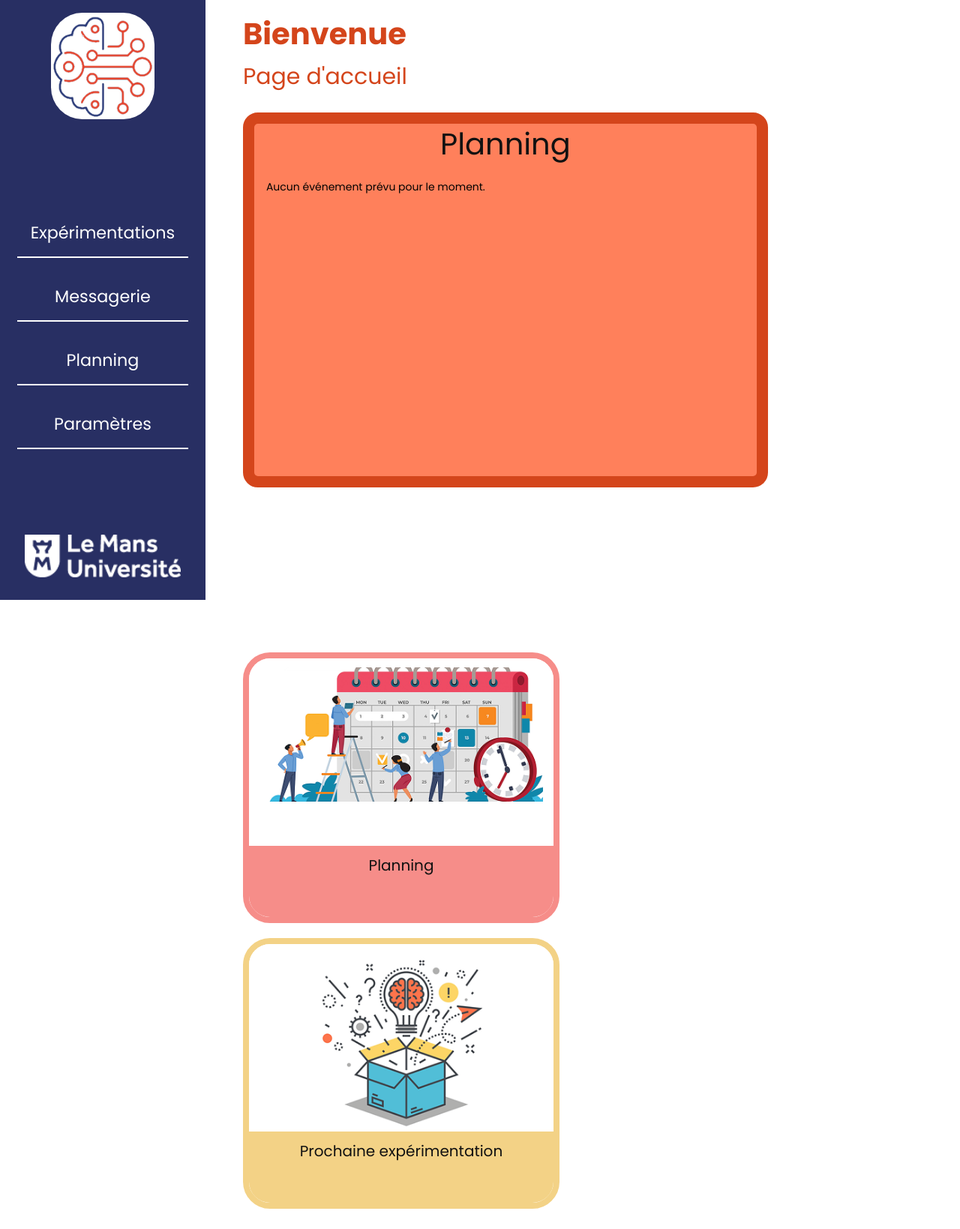
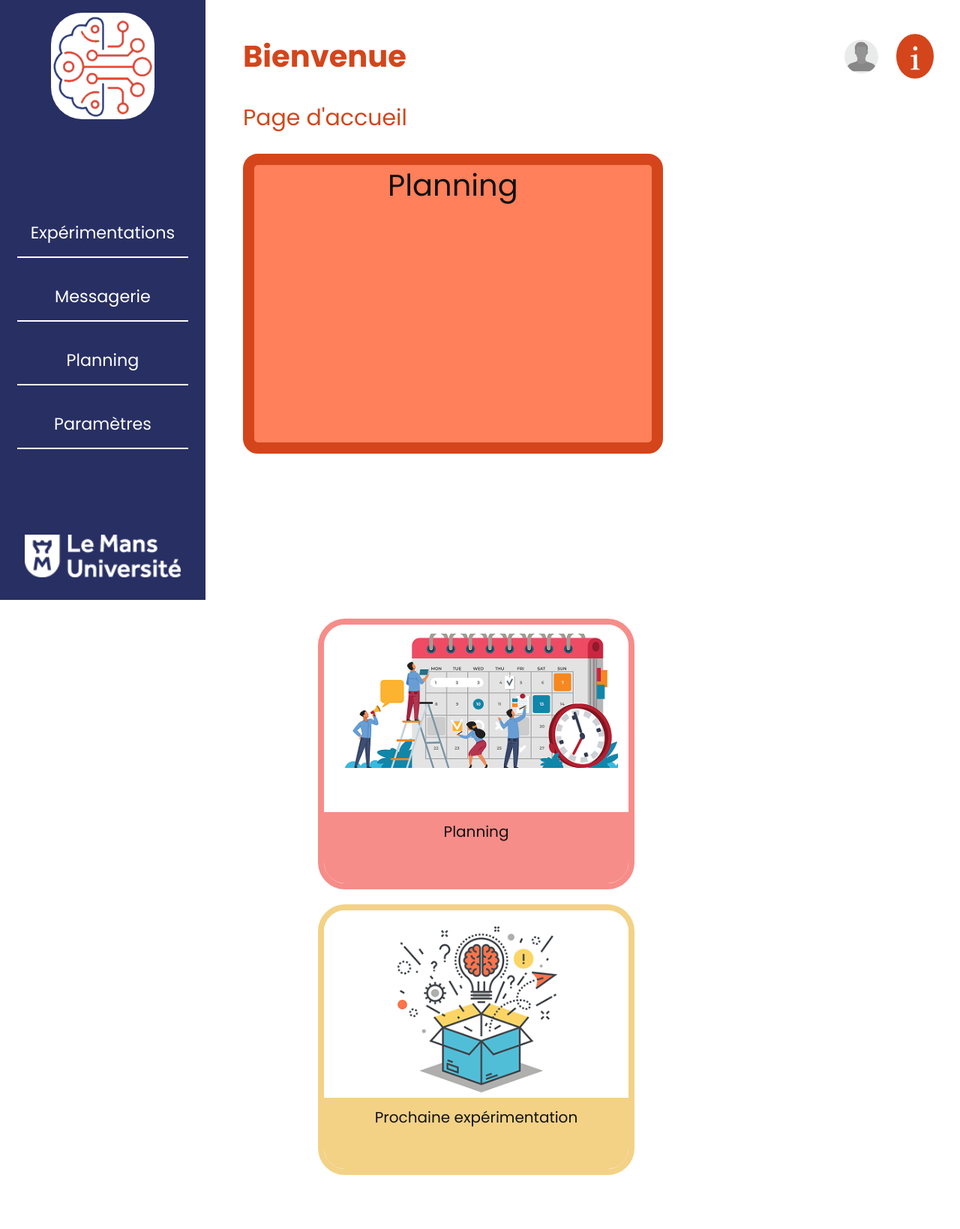
Before and after one commit to AkiowDev/Prismelium, a PHP site: page /Prismelium/Participant/accueilParticipant/accueilParticipantView.php in a window 1280 px wide. Shown: the whole page at 75% size. After the commit the page ends 1567 px from the top, so only its background shows below. Run offline with PHP 8.4, Linux system fonts and the light colour scheme.

Commit message:
modif accueil participant

```diff
--- a/Participant/accueilParticipant/accueilParticipant.css
+++ b/Participant/accueilParticipant/accueilParticipant.css
@@ -1,17 +1,25 @@
 :root {
     color-scheme: light;
     font-family: Poppins, Inter, Arial, sans-serif;
+
     --sidebar-width: clamp(220px, 21.4vw, 308px);
+    --sidebar-color: #282f63;
+    --title-color: #d4451b;
 }
+
 * {
     box-sizing: border-box;
+}
+
+body {
+    min-width: 320px;
+    min-height: 100vh;
     margin: 0;
-    padding: 0;
+    overflow-x: hidden;
+    background: #fff;
+    color: #111;
 }
-body {
-    font-size: 14px;
-    background-color: #fff;
-}
+
 .barre-laterale {
     position: fixed;
     inset: 0 auto 0 0;
@@ -24,6 +32,7 @@ body {
     background: #282f63;
     color: #fff;
 }
+
 .barre-laterale__marque {
     display: block;
     width: 50.6%;
@@ -37,7 +46,6 @@ body {
     border-radius: 30%;
 }
 .barre-laterale__navigation {
-    position: relative;
     display: flex;
     width: 100%;
     flex-direction: column;
@@ -71,14 +79,48 @@ body {
     width: 76%;
     height: auto;
 }
-.bienvenue {
-    position: static;
-    font-family: 'Poppins', sans-serif;
-    font-weight: bold;
+
+.haut-page {
+    display: flex;
+    justify-content: space-between;
+    align-items: center;
+
+    margin-left: 0;
+    padding: 30px 0px;
+}
+
+.bienvenue h1 {
+    margin: 0;
+    color: #d4451b;
     font-size: 40px;
-    color: rgba(212,69,27,1);
-    margin-bottom: 5px;
+
 }
+
+.profil {
+    display: flex;
+    align-items: center;
+    gap: 12px;
+}
+
+.nom_user h2 {
+    margin: 0;
+    font-size: 20px;
+}
+
+.photo-profil {
+    width: 45px;
+    height: 45px;
+    object-fit: cover;
+    border-radius: 50%;
+}
+
+.i-button {
+    width: 50px;
+    height: 60px;
+    object-fit: cover;
+    border-radius: 50%;
+}
+
 .titre-page {
     position: static;
     font-family: 'Poppins', sans-serif;
@@ -86,6 +128,7 @@ body {
     color: rgba(212,69,27,1);
     margin-bottom: 25px;
 }
+
 .main {
     margin-left: var(--sidebar-width);
     position: relative;
@@ -103,9 +146,8 @@ body {
 .planning {
     flex: 1;
     min-width: 350px;
-    max-width: 650px;
-    max-width: 700px;
-    min-height: 500px;
+    max-width: 560px;
+    min-height: 400px;
     overflow: hidden;
     border: 15px solid #d4451b;
     border-radius: 20px;
@@ -172,7 +214,7 @@ body {
     display: flex;
     flex-direction: column;
     gap: 20px;
-    max-width: 680px;
+    max-width: 600px;
     flex-shrink: 0;
     font-family: 'Poppins', sans-serif;
 }
@@ -185,6 +227,7 @@ body {
     border-radius: 36px;
     border: 8px solid;
     overflow: hidden;
+    margin-left: 100px;
 }
 
 .carte__visuel {
--- a/Participant/accueilParticipant/accueilParticipantView.php
+++ b/Participant/accueilParticipant/accueilParticipantView.php
@@ -1,10 +1,8 @@
-
 <!DOCTYPE html>
 <html lang="fr">
 <head>
     <meta charset="UTF-8">
-    <meta name="viewport" content="width=device-width, initial-scale=1.0">
-    <title>Accueil - Prismelium</title>
+    <title>Accueil - LIUM</title>
     <link href="https://fonts.googleapis.com/css2?family=Poppins:wght@400;600;700&display=swap" rel="stylesheet">
     <link rel="stylesheet" href="accueilParticipant.css">
 </head>
@@ -12,20 +10,37 @@
 
     <div class="layout-container">
         <aside class="barre-laterale" aria-label="Navigation principale">
-            <a class="barre-laterale__marque" href="accueilParticipantController.php" aria-label="Accueil">
-                <img class="barre-laterale__logo-cerveau" src="../../images/brain-logo.png" alt="Prismelium">
+            <a class="barre-laterale__marque" href="#" aria-label="Accueil">
+                <img class="barre-laterale__logo-cerveau" src="../../images/brain-logo.png" alt="">
             </a>
             <nav class="barre-laterale__navigation">
-                <a href="../experimentationParticipant/">Expérimentations</a>
-                <a href="../../Messagerie/messagerie.php">Messagerie</a>
-                <a href="#planning">Planning</a>
+                <a href="http://localhost/Prismelium/Prismelium/experimentationsParticipant/experimentationsParticipantView.php">Expérimentations</a>
+                <a href="#">Messagerie</a>
+                <a href="#">Planning</a>
                 <a href="#">Paramètres</a>
             </nav>
             <img class="barre-laterale__logo-universite" src="../../images/university-logo.png" alt="Le Mans Université">
         </aside>
 
         <main class="main">
-            <div class="bienvenue">Bienvenue <?= htmlspecialchars($user['Prenom_User'] ?? '', ENT_QUOTES, 'UTF-8') ?></div>
+            <div class="haut-page">
+                <div class="bienvenue">
+                    <h1>Bienvenue <?php echo htmlspecialchars($user['Prenom_User'] ?? ''); ?></h1>
+                </div>
+                <div class="profil">
+                    <img class="photo-profil"
+                        src="../../images/profil.png"
+                        alt="Photo de profil utilisateur">
+                    <div class="nom_user">
+                        <h2><?php echo htmlspecialchars($user['Prenom_User'] ?? ''), " ", htmlspecialchars($user['Nom_User'] ?? ''); ?></h2>
+                    </div>
+                    <img class="i-button"
+                        src="../../images/button_i.png"
+                        alt="Bouton i orange">
+
+                </div>
+            </div>
+
             <div class="titre-page">Page d'accueil</div>
 
             <div class="contenu-accueil">
@@ -42,20 +57,18 @@
                                     </div>
                                     <img
                                         class="planning__statut"
-                                        src="../../images/<?= !empty($day['current']) ? 'planning-status-today.svg' : 'planning-status-inactive.svg' ?>"
+                                        src="../../images/<?= $day['current'] ? 'planning-status-today.svg' : 'planning-status-inactive.svg' ?>"
                                         alt=""
                                         aria-hidden="true"
                                     >
                                 </article>
                             <?php endforeach; ?>
-                        <?php else: ?>
-                            <p>Aucun événement prévu pour le moment.</p>
                         <?php endif; ?>
                     </div>
                 </section>
 
                 <div class="cartes-container">
-                    <a href="#planning" class="carte carte--planning">
+                    <a href="#" class="carte carte--planning">
                         <div class="carte__visuel">
                             <img src="../../images/planning.png" alt="Illustration Planning">
                         </div>
@@ -64,7 +77,7 @@
                         </div>
                     </a>
 
-                    <a href="../experimentationParticipant/" class="carte carte--experimentation">
+                    <a href="#" class="carte carte--experimentation">
                         <div class="carte__visuel">
                             <img src="../../images/experimentations.png" alt="Illustration Prochaine expérimentation">
                         </div>
```
